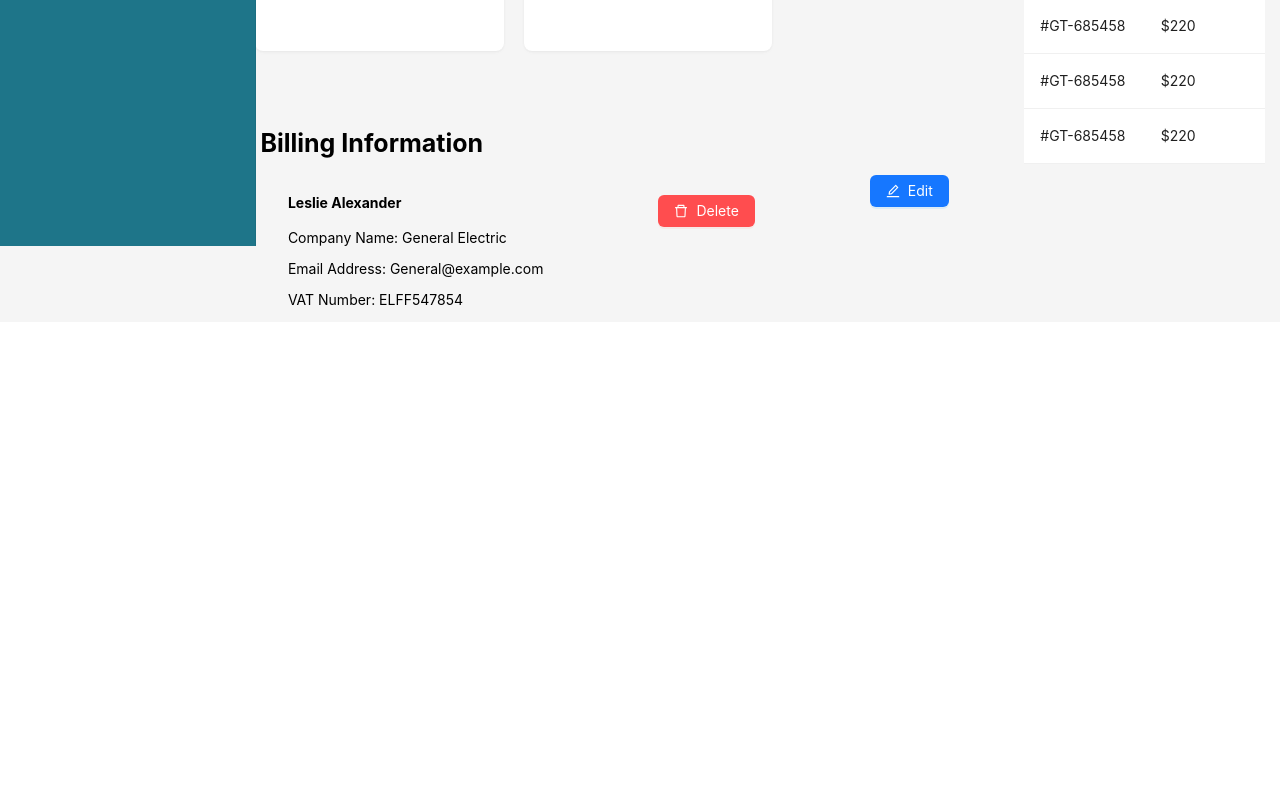
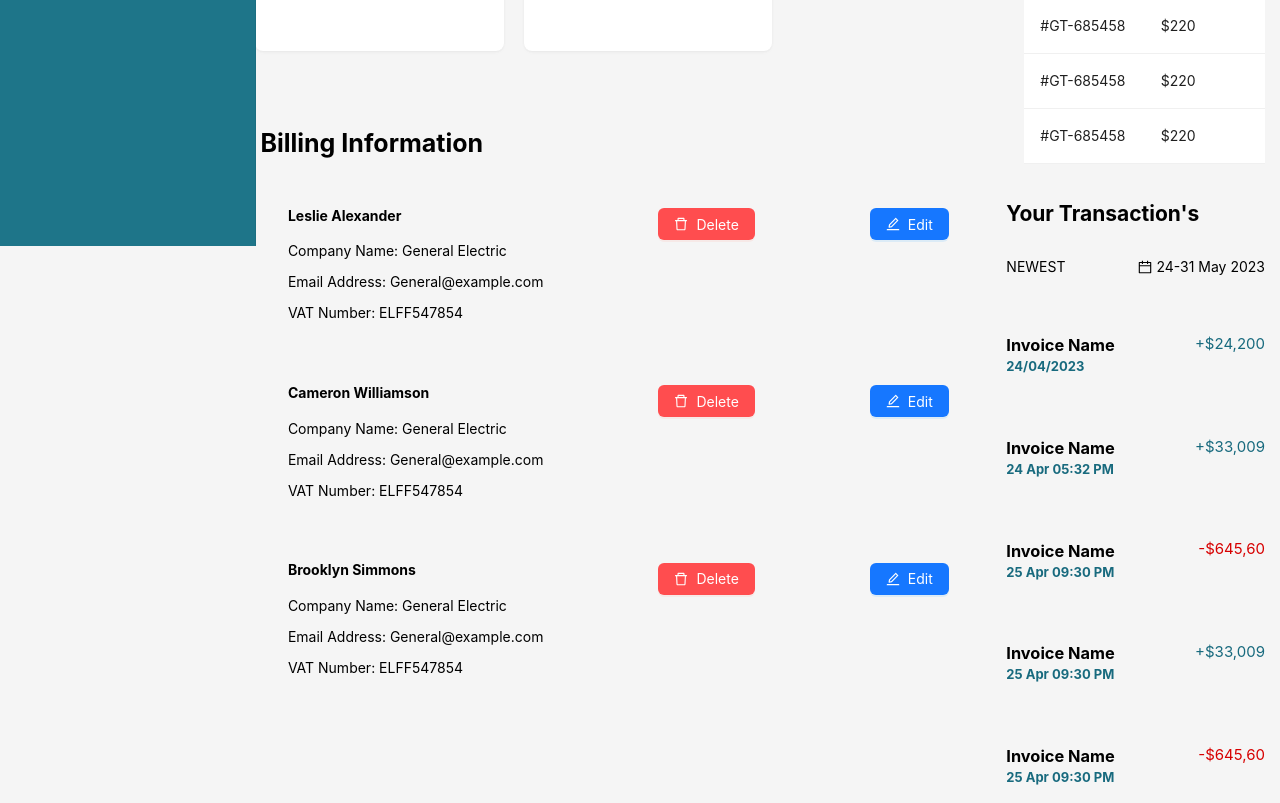
Before and after one commit to rjsaravana/dashboardreact, a React (Create React App) app: page /deposit in a window 1280 px wide. Shown: the part 616-1419 px from the top of the page. Before the commit the page ends 938 px from the top, so only its background shows below. Built offline with nearby package versions, Linux system fonts and the light colour scheme.

Commit message:
trans added

```diff
--- a/src/app/deposit/billingInfo.tsx
+++ b/src/app/deposit/billingInfo.tsx
@@ -1,6 +1,7 @@
 import { Button, Card, Col, Row } from "antd";
 import { DeleteOutlined, EditOutlined } from "@ant-design/icons";
 import React from "react";
+import Transactions from "./transactions";
 
 const BillingInfo: React.FC = () => {
   return (
@@ -14,7 +15,7 @@ const BillingInfo: React.FC = () => {
           </h1>
         </div>
 
-        <div className="bill-info">
+        <div className="bill-info"  style={{marginTop:'30px'}}>
           <div>
             <h4>Leslie Alexander</h4>
             <p>Company Name: General Electric</p>
@@ -27,14 +28,52 @@ const BillingInfo: React.FC = () => {
             </Button>
           </div>
           <div>
-            <Button type="primary" >
+            <Button type="primary" style={{marginTop:'20px'}} >
+              <EditOutlined /> Edit
+            </Button>
+          </div>
+        </div>
+
+        <div className="bill-info"  style={{marginTop:'30px'}}>
+          <div>
+            <h4>Cameron Williamson</h4>
+            <p>Company Name: General Electric</p>
+            <p>Email Address: General@example.com</p>
+            <p>VAT Number: ELFF547854</p>
+          </div>
+          <div>
+            <Button type="primary" style={{marginTop:'20px'}} danger>
+              <DeleteOutlined /> Delete
+            </Button>
+          </div>
+          <div>
+            <Button type="primary" style={{marginTop:'20px'}} >
+              <EditOutlined /> Edit
+            </Button>
+          </div>
+        </div>
+
+        <div className="bill-info"  style={{marginTop:'30px'}}>
+          <div>
+            <h4>Brooklyn Simmons</h4>
+            <p>Company Name: General Electric</p>
+            <p>Email Address: General@example.com</p>
+            <p>VAT Number: ELFF547854</p>
+          </div>
+          <div>
+            <Button type="primary" style={{marginTop:'20px'}} danger>
+              <DeleteOutlined /> Delete
+            </Button>
+          </div>
+          <div>
+            <Button type="primary" style={{marginTop:'20px'}} >
               <EditOutlined /> Edit
             </Button>
           </div>
         </div>
       </Col>
       <Col span={6}>
-        <div></div>
+        <div><Transactions /></div>
       </Col>
     </Row>
   );
--- a/src/app/deposit/transactions.tsx
+++ b/src/app/deposit/transactions.tsx
@@ -4,12 +4,38 @@ import React from "react";
 
 const Transactions: React.FC = () => {
 return(
-<div>
-    <h3>Your Transaction's</h3>
-    <div>
+<div style={{marginTop:'90px'}}>
+    <h2>Your Transaction's</h2>
+    <div className="pay-method">
         <p>NEWEST</p>
         <p><CalendarOutlined /> 24-31 May 2023</p>
     </div>
+
+    <div className="pay-method" style={{marginTop:'30px'}}>
+        <h3>Invoice Name <br /> <span style={{fontSize:'13px', color:'#186A7E'}}>24/04/2023</span></h3>
+        <p  style={{fontSize:'15px', color:'#186A7E'}}>+$24,200</p>
+    </div>
+
+    <div className="pay-method" style={{marginTop:'30px'}}>
+        <h3>Invoice Name <br /> <span style={{fontSize:'13px', color:'#186A7E'}}>24 Apr 05:32 PM</span></h3>
+        <p  style={{fontSize:'15px', color:'#186A7E'}}>+$33,009</p>
+    </div>
+
+    <div className="pay-method" style={{marginTop:'30px'}}>
+        <h3>Invoice Name <br /> <span style={{fontSize:'13px', color:'#186A7E'}}>25 Apr 09:30 PM</span></h3>
+        <p  style={{fontSize:'15px', color:'#D70000'}}>-$645,60</p>
+    </div>
+
+    <div className="pay-method" style={{marginTop:'30px'}}>
+        <h3>Invoice Name <br /> <span style={{fontSize:'13px', color:'#186A7E'}}>25 Apr 09:30 PM</span></h3>
+        <p  style={{fontSize:'15px', color:'#186A7E'}}>+$33,009</p>
+    </div>
+
+    <div className="pay-method" style={{marginTop:'30px'}}>
+        <h3>Invoice Name <br /> <span style={{fontSize:'13px', color:'#186A7E'}}>25 Apr 09:30 PM</span></h3>
+        <p  style={{fontSize:'15px', color:'#D70000'}}>-$645,60</p>
+    </div>
+
 </div>
 )
 }
```
